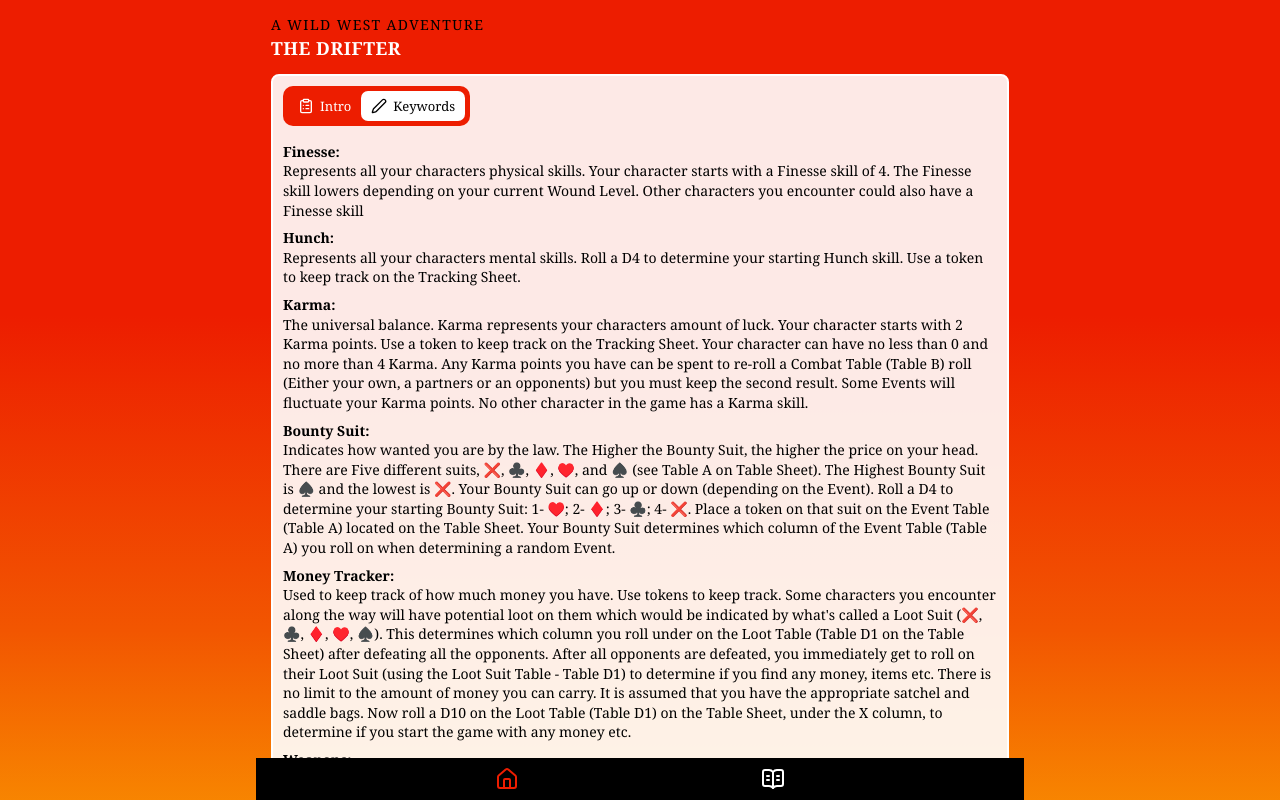
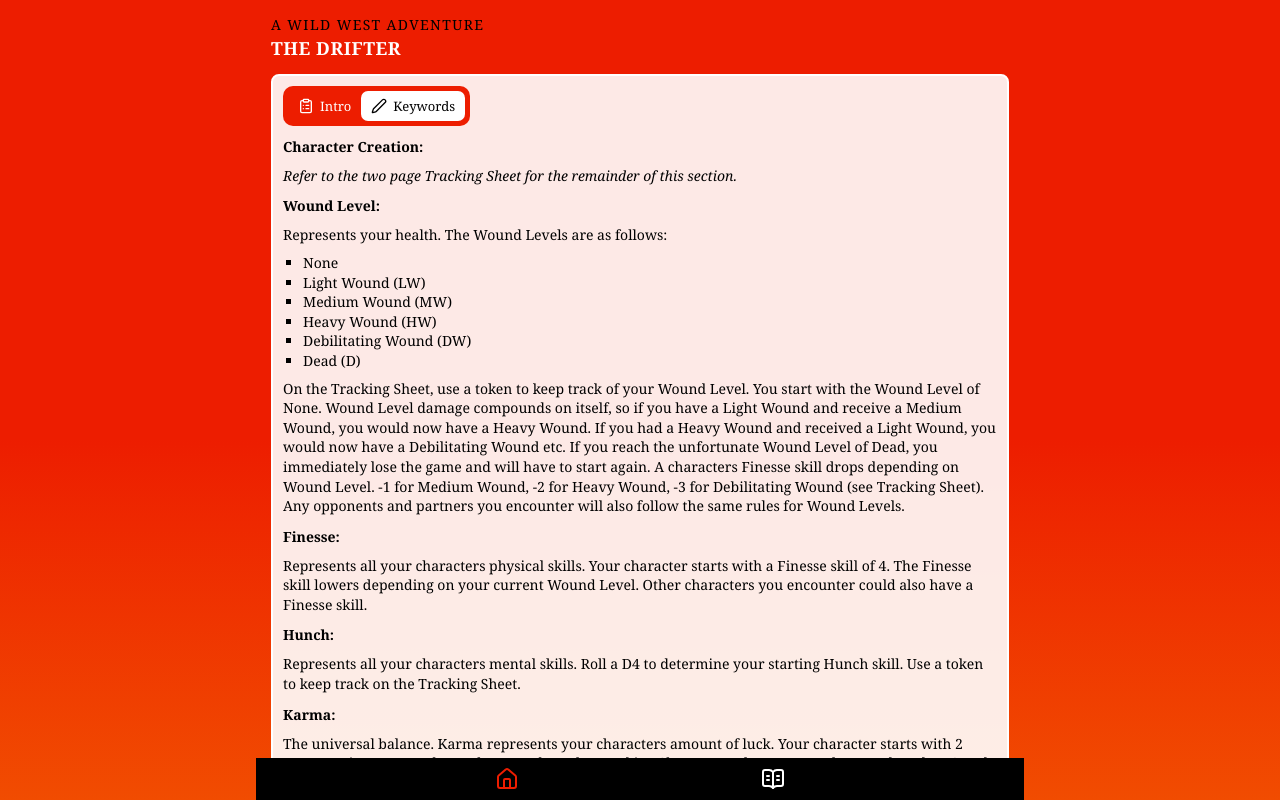
Before and after one commit to BroBuddy/the-drifter, a React (Vite) app: page / in a window 1280 px wide. Both pictures are taken after a click on the element "Keywords". Shown: the top 800 px of the page. Built offline with nearby package versions, Linux system fonts and the light colour scheme.

Commit message:
clan up data items

```diff
--- a/src/pages/IntroPage.tsx
+++ b/src/pages/IntroPage.tsx
@@ -1,8 +1,14 @@
+import type { ReactNode } from 'react'
 import { Link } from 'react-router-dom'
 
-function IntroPage() {
-    return (
-        <>
+type IntroSection = {
+    title?: string
+    content: ReactNode
+}
+
+const introSections: IntroSection[] = [
+    {
+        content: (
             <p>
                 This game will be a new experience. You are about to become a
                 character in a story - a story that changes each game. You are a
@@ -13,16 +19,22 @@ function IntroPage() {
                 are hundreds of events and situations, so each game will be a
                 new, fresh experience.
             </p>
+        ),
+    },
+    {
+        title: 'Booklets:',
+        content: (
             <p>
-                <strong>Booklets:</strong>
-                <br />
                 Each of the two booklets contain numbered sections. These are
                 the Rule booklet and the Events booklet. The booklets should be
                 combined into one book for ease of access.
             </p>
+        ),
+    },
+    {
+        title: 'Mapboard:',
+        content: (
             <p>
-                <strong>Mapboard:</strong>
-                <br />
                 The colour mapboard is gridded into hexagons for ease in
                 movement and location. Each hex has a numerical identification
                 code. You do not leave the mapboard, instead stop at the edge
@@ -30,28 +42,52 @@ function IntroPage() {
                 type, illustrated on the game map key. Some hexes may have extra
                 structures in them (a town).
             </p>
+        ),
+    },
+    {
+        title: 'Edge of the Game Map:',
+        content: (
             <p>
-                <strong>Edge of the Game Map:</strong>
-                <br />
                 During the game, the Drifter cannot leave the game map. If an
                 event or rule would normally land him off the map, he simply
                 stops at the map edge instead. In other cases, “points of
                 interest” and other locations may be off the game map, in which
                 case they are simply not available.
             </p>
+        ),
+    },
+    {
+        title: 'What you will need:',
+        content: (
             <p>
-                <strong>What you will need:</strong>
-                <br />
                 You will need a pencil, a copy of the two page Tracking Sheet,
                 copy of the Tables sheet, a D10(10 sided die), D4(4 sided die),
                 D6(6 sided die), a copy of the mapboard, tokens for the Tracking
                 Sheet, one to Track your movement as you move along the map and
                 others to use on the Tracking Sheet.
             </p>
+        ),
+    },
+    {
+        title: 'Start:',
+        content: (
             <p>
                 To begin, open the Events booklet and read{' '}
                 <Link to="/event/e001">E001</Link>.
             </p>
+        ),
+    },
+]
+
+function IntroPage() {
+    return (
+        <>
+            {introSections.map((section, index: number) => (
+                <section key={index}>
+                    {section.title && <strong>{section.title}</strong>}
+                    {section.content}
+                </section>
+            ))}
         </>
     )
 }
--- a/src/pages/KeywordPage.tsx
+++ b/src/pages/KeywordPage.tsx
@@ -1,24 +1,77 @@
-function KeywordPage() {
-    return (
-        <>
+import type { ReactNode } from 'react'
+
+type KeywordSection = {
+    title?: string
+    content: ReactNode
+}
+
+const keywordSections: KeywordSection[] = [
+    {
+        title: 'Character Creation:',
+        content: (
             <p>
-                <strong>Finesse:</strong>
-                <br />
+                <em>
+                    Refer to the two page Tracking Sheet for the remainder of
+                    this section.
+                </em>
+            </p>
+        ),
+    },
+    {
+        title: 'Wound Level:',
+        content: (
+            <>
+                <p>Represents your health. The Wound Levels are as follows:</p>
+                <ul>
+                    <li>None</li>
+                    <li>Light Wound (LW)</li>
+                    <li>Medium Wound (MW)</li>
+                    <li>Heavy Wound (HW)</li>
+                    <li>Debilitating Wound (DW)</li>
+                    <li>Dead (D)</li>
+                </ul>
+                <p>
+                    On the Tracking Sheet, use a token to keep track of your
+                    Wound Level. You start with the Wound Level of None. Wound
+                    Level damage compounds on itself, so if you have a Light
+                    Wound and receive a Medium Wound, you would now have a Heavy
+                    Wound. If you had a Heavy Wound and received a Light Wound,
+                    you would now have a Debilitating Wound etc. If you reach
+                    the unfortunate Wound Level of Dead, you immediately lose
+                    the game and will have to start again. A characters Finesse
+                    skill drops depending on Wound Level. -1 for Medium Wound,
+                    -2 for Heavy Wound, -3 for Debilitating Wound (see Tracking
+                    Sheet). Any opponents and partners you encounter will also
+                    follow the same rules for Wound Levels.
+                </p>
+            </>
+        ),
+    },
+    {
+        title: 'Finesse:',
+        content: (
+            <p>
                 Represents all your characters physical skills. Your character
                 starts with a Finesse skill of 4. The Finesse skill lowers
                 depending on your current Wound Level. Other characters you
-                encounter could also have a Finesse skill
+                encounter could also have a Finesse skill.
             </p>
+        ),
+    },
+    {
+        title: 'Hunch:',
+        content: (
             <p>
-                <strong>Hunch:</strong>
-                <br />
                 Represents all your characters mental skills. Roll a D4 to
                 determine your starting Hunch skill. Use a token to keep track
                 on the Tracking Sheet.
             </p>
+        ),
+    },
+    {
+        title: 'Karma:',
+        content: (
             <p>
-                <strong>Karma:</strong>
-                <br />
                 The universal balance. Karma represents your characters amount
                 of luck. Your character starts with 2 Karma points. Use a token
                 to keep track on the Tracking Sheet. Your character can have no
@@ -28,9 +81,12 @@ function KeywordPage() {
                 second result. Some Events will fluctuate your Karma points. No
                 other character in the game has a Karma skill.
             </p>
+        ),
+    },
+    {
+        title: 'Bounty Suit:',
+        content: (
             <p>
-                <strong>Bounty Suit:</strong>
-                <br />
                 Indicates how wanted you are by the law. The Higher the Bounty
                 Suit, the higher the price on your head. There are Five
                 different suits, ❌, ♣️, ♦️, ♥️, and ♠️ (see Table A on Table
@@ -42,9 +98,12 @@ function KeywordPage() {
                 column of the Event Table (Table A) you roll on when determining
                 a random Event.
             </p>
+        ),
+    },
+    {
+        title: 'Money Tracker:',
+        content: (
             <p>
-                <strong>Money Tracker:</strong>
-                <br />
                 Used to keep track of how much money you have. Use tokens to
                 keep track. Some characters you encounter along the way will
                 have potential loot on them which would be indicated by what's
@@ -59,9 +118,12 @@ function KeywordPage() {
                 D1) on the Table Sheet, under the X column, to determine if you
                 start the game with any money etc.
             </p>
+        ),
+    },
+    {
+        title: 'Weapons:',
+        content: (
             <p>
-                <strong>Weapons:</strong>
-                <br />
                 You begin the game with Fists ❌ and a Pistol ♦️. This is
                 recorded for you on page 1 of the Tracking Sheet. Weapons always
                 have a Suit beside them (❌, ♣️, ♦️, ♥️, ♠️), this represents
@@ -72,9 +134,12 @@ function KeywordPage() {
                 (Fists & Pistol), but none the same (only one pistol, one rifle,
                 etc)
             </p>
+        ),
+    },
+    {
+        title: 'Equipment:',
+        content: (
             <p>
-                <strong>Equipment:</strong>
-                <br />
                 This is where you record any equipment you
                 discover/purchase/steal etc along the way. There is no limit to
                 the number of items you can carry. It is assumed that between
@@ -82,9 +147,12 @@ function KeywordPage() {
                 specify if any items you find are to be recorded under your
                 Equipment.
             </p>
+        ),
+    },
+    {
+        title: 'Points of Interest:',
+        content: (
             <p>
-                <strong>Points of Interest:</strong>
-                <br />
                 This is where you record any relevant information in regards to
                 points of interest located on the map (treasures, bounties,
                 etc). An Event will specify what information to record for the
@@ -92,9 +160,12 @@ function KeywordPage() {
                 specific Event in the Event Booklet to encounter when on that
                 Hex).
             </p>
+        ),
+    },
+    {
+        title: 'Opponents Wound Level:',
+        content: (
             <p>
-                <strong>Opponents Wound Level:</strong>
-                <br />
                 Used to keep track of any opponents Wound Level during combat.
                 When in combat, your opponents Wound Level is measured the same
                 as yours. There Finesse score also lowers depending on their
@@ -102,6 +173,19 @@ function KeywordPage() {
                 opponents in a single combat, there is also a Combat Sheet that
                 provides extra Wound Trackers for any additional opponents.
             </p>
+        ),
+    },
+]
+
+function KeywordPage() {
+    return (
+        <>
+            {keywordSections.map((section, index: number) => (
+                <section key={index}>
+                    <strong>{section.title}</strong>
+                    {section.content}
+                </section>
+            ))}
         </>
     )
 }
```
